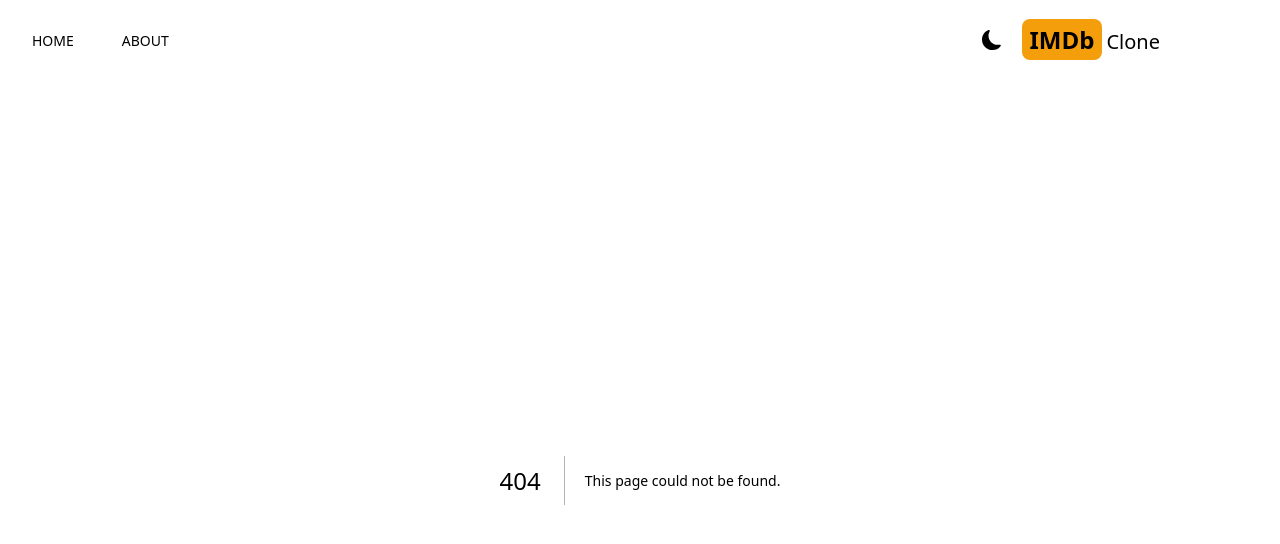
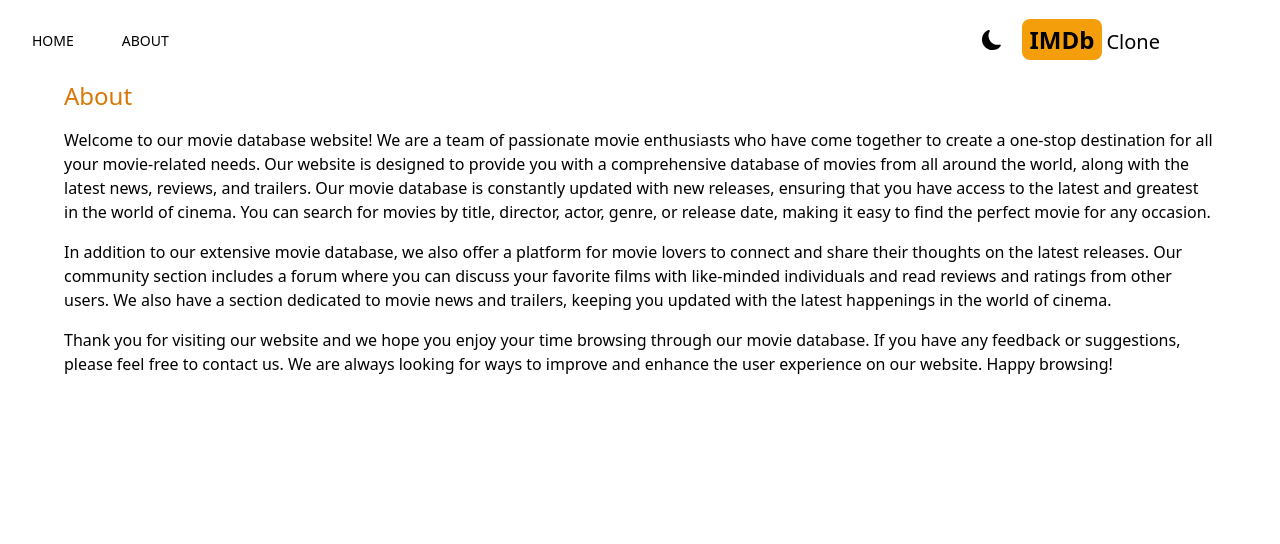
Before and after one commit to MargoF94/imdb, a Next.js app: page /about in a window 1280 px wide. Before the commit this address had no page. Shown: the top 544 px of the page. Built offline with nearby package versions, Linux system fonts and the light colour scheme.

Commit message:
add about page

```diff
--- /dev/null
+++ b/src/app/about/page.jsx
@@ -0,0 +1,12 @@
+import React from 'react'
+
+export default function page() {
+    return (
+        <div className='max-w-6xl mx-auto space-y-4'>
+            <h1 className='text-2xl font-medium text-amber-600'>About</h1>
+            <p>Welcome to our movie database website! We are a team of passionate movie enthusiasts who have come together to create a one-stop destination for all your movie-related needs. Our website is designed to provide you with a comprehensive database of movies from all around the world, along with the latest news, reviews, and trailers. Our movie database is constantly updated with new releases, ensuring that you have access to the latest and greatest in the world of cinema. You can search for movies by title, director, actor, genre, or release date, making it easy to find the perfect movie for any occasion.</p>
+            <p>In addition to our extensive movie database, we also offer a platform for movie lovers to connect and share their thoughts on the latest releases. Our community section includes a forum where you can discuss your favorite films with like-minded individuals and read reviews and ratings from other users. We also have a section dedicated to movie news and trailers, keeping you updated with the latest happenings in the world of cinema.</p>
+            <p>Thank you for visiting our website and we hope you enjoy your time browsing through our movie database. If you have any feedback or suggestions, please feel free to contact us. We are always looking for ways to improve and enhance the user experience on our website. Happy browsing!</p>
+        </div>
+    )
+}
```
